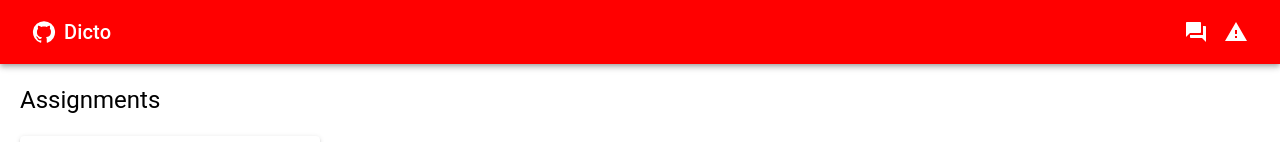
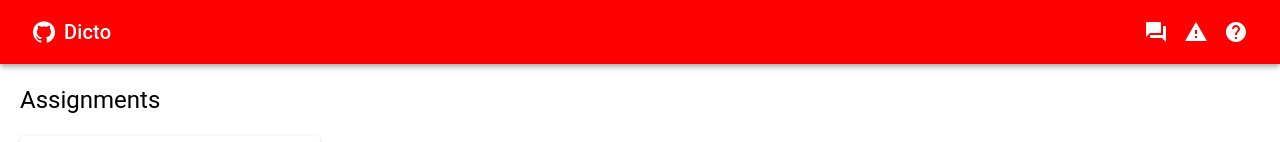
Before and after one commit to AviralCoder/dicto, a React (Create React App) app: page / in a window 1280 px wide. Shown: the top 142 px of the page. Built offline with nearby package versions, Linux system fonts and the light colour scheme.

Commit message:
added help icon

```diff
--- a/src/components/Navbar.tsx
+++ b/src/components/Navbar.tsx
@@ -7,6 +7,7 @@ import GitHubIcon from "@mui/icons-material/GitHub";
 import IconButton from "@mui/material/IconButton";
 import WarningIcon from "@mui/icons-material/Warning";
 import QuestionAnswerIcon from "@mui/icons-material/QuestionAnswer";
+import HelpIcon from "@mui/icons-material/Help";
 import Tooltip from "@mui/material/Tooltip";
 
 export default function Navbar() {
@@ -48,6 +49,12 @@ export default function Navbar() {
                             <WarningIcon style={{ color: "#fff" }} />
                         </IconButton>
                     </Tooltip>
+
+                    <Tooltip title="Help" arrow>
+                        <IconButton>
+                            <HelpIcon style={{ color: "#fff" }} />
+                        </IconButton>
+                    </Tooltip>
                 </Toolbar>
             </AppBar>
         </Box>
```
